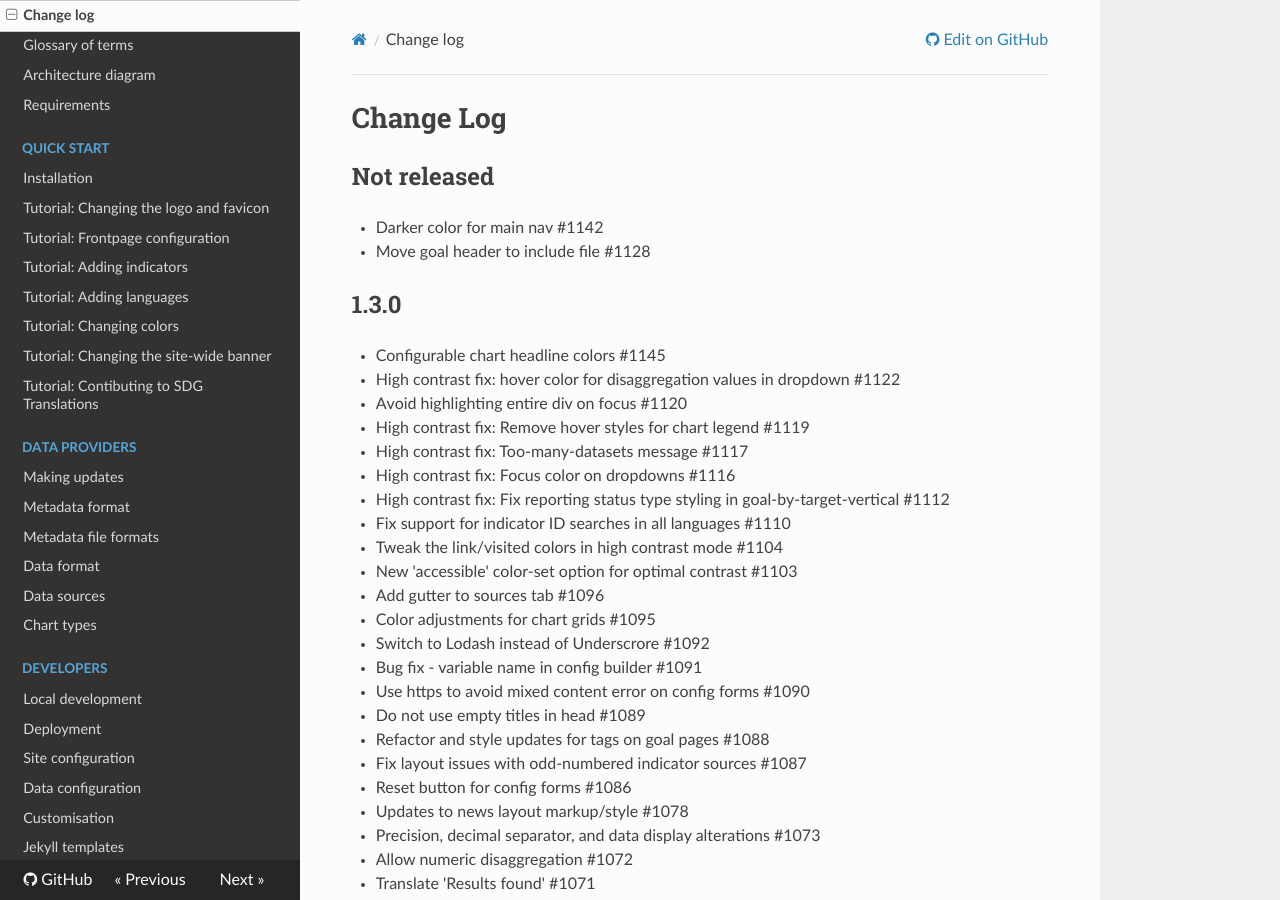
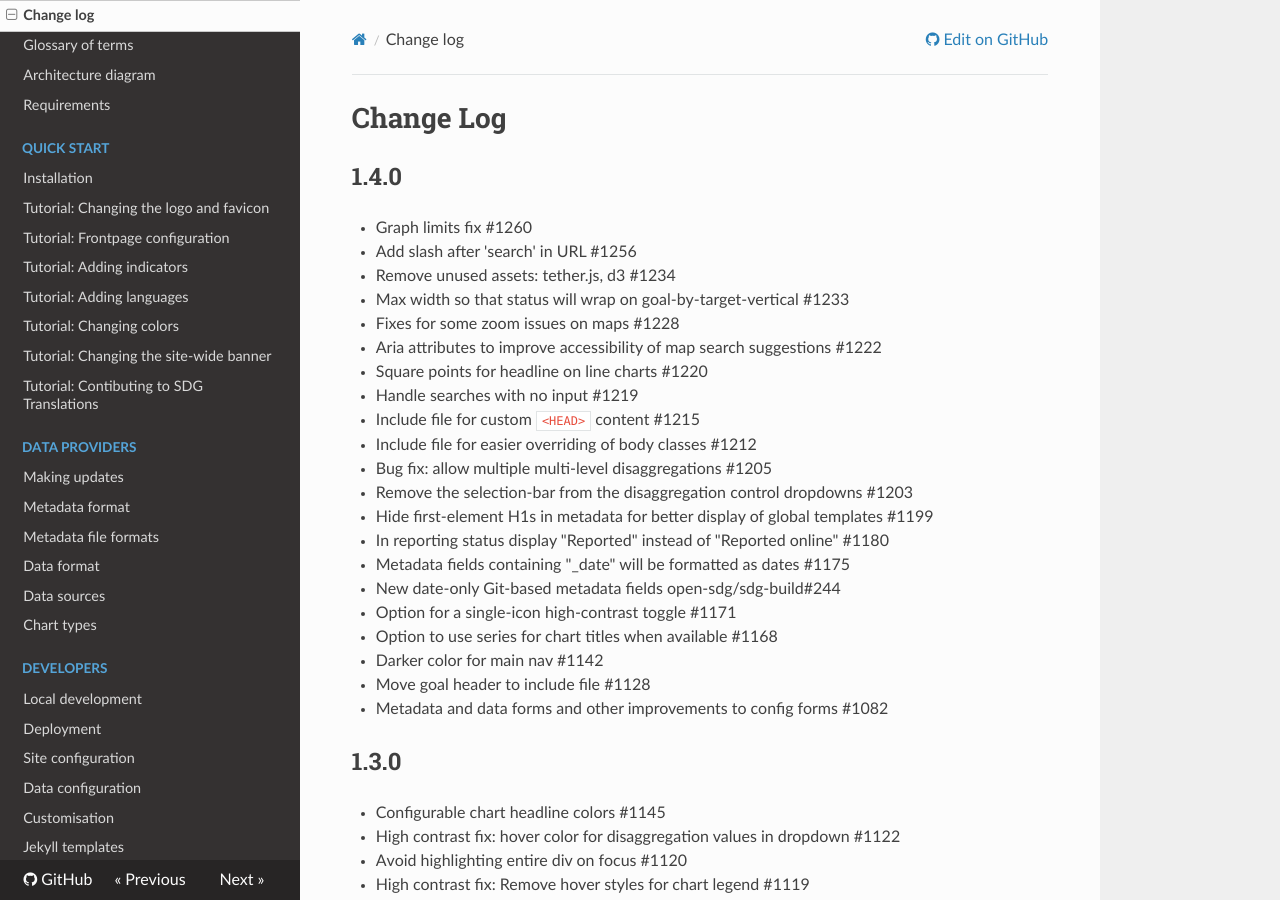
Before and after one commit to open-sdg/open-sdg, an MkDocs documentation site: the page built from docs/changelog.md, in a window 1280 px wide and 900 px high. Built offline with MkDocs 1.6.1, drawn with Linux system fonts in a browser that asks for light colours; nearby versions of some CDN libraries; old or Windows-style settings are respelled for this version of MkDocs.

Commit message:
Release notes for 1.4.0, beta version

```diff
--- a/docs/changelog.md
+++ b/docs/changelog.md
@@ -1,9 +1,28 @@
 <h1>Change Log</h1>
 
-## Not released
+## 1.4.0
 
+* Graph limits fix #1260
+* Add slash after 'search' in URL #1256
+* Remove unused assets: tether.js, d3 #1234
+* Max width so that status will wrap on goal-by-target-vertical #1233
+* Fixes for some zoom issues on maps #1228
+* Aria attributes to improve accessibility of map search suggestions #1222
+* Square points for headline on line charts #1220
+* Handle searches with no input #1219
+* Include file for custom `<HEAD>` content #1215
+* Include file for easier overriding of body classes #1212
+* Bug fix: allow multiple multi-level disaggregations #1205
+* Remove the selection-bar from the disaggregation control dropdowns #1203
+* Hide first-element H1s in metadata for better display of global templates #1199
+* In reporting status display "Reported" instead of "Reported online" #1180
+* Metadata fields containing "_date" will be formatted as dates #1175
+* New date-only Git-based metadata fields open-sdg/sdg-build#244
+* Option for a single-icon high-contrast toggle #1171
+* Option to use series for chart titles when available #1168
 * Darker color for main nav #1142
 * Move goal header to include file #1128
+* Metadata and data forms and other improvements to config forms #1082
 
 ## 1.3.0
 
@@ -309,7 +328,7 @@ This is a major version upgrade and contains some breaking changes. Full technic
 * The `remotedatabaseurl` setting is no longer supported. Use `remote_data_prefix` instead.
 * The `custom_css` configuration option is deprecated. Override [the `_sass/custom.scss` file](https://github.com/open-sdg/open-sdg/blob/master/_sass/custom.scss) instead.
 * The H2 on indicator pages is now controlled by the `indicator_available` metadata field, rather than `graph_title`.
-* The expected structure of the `data_start_values` metadata field has changed to be a list of objects, rather than a list of strings. See an [example of using data_start_values](metadata-format.md#starting-values).
+* The expected structure of the `data_start_values` metadata field has changed to be a list of objects, rather than a list of strings. See an [example of using data_start_values](indicator-configuration.md#data_start_values).
 
 ## 0.10.0
 
--- a/mkdocs.yml
+++ b/mkdocs.yml
@@ -76,3 +76,4 @@ pages:
         - Upgrading to 1.0.0: upgrades/upgrading-1-0-0.md
         - Upgrading to 1.2.0: upgrades/upgrading-1-2-0.md
         - Upgrading to 1.3.0: upgrades/upgrading-1-3-0.md
+        - Upgrading to 1.4.0: upgrades/upgrading-1-4-0.md
```
Also changed, not shown: docs/updates.md (+18 -0 lines), docs/upgrades/upgrading-1-4-0.md (added, +49 -0 lines).
